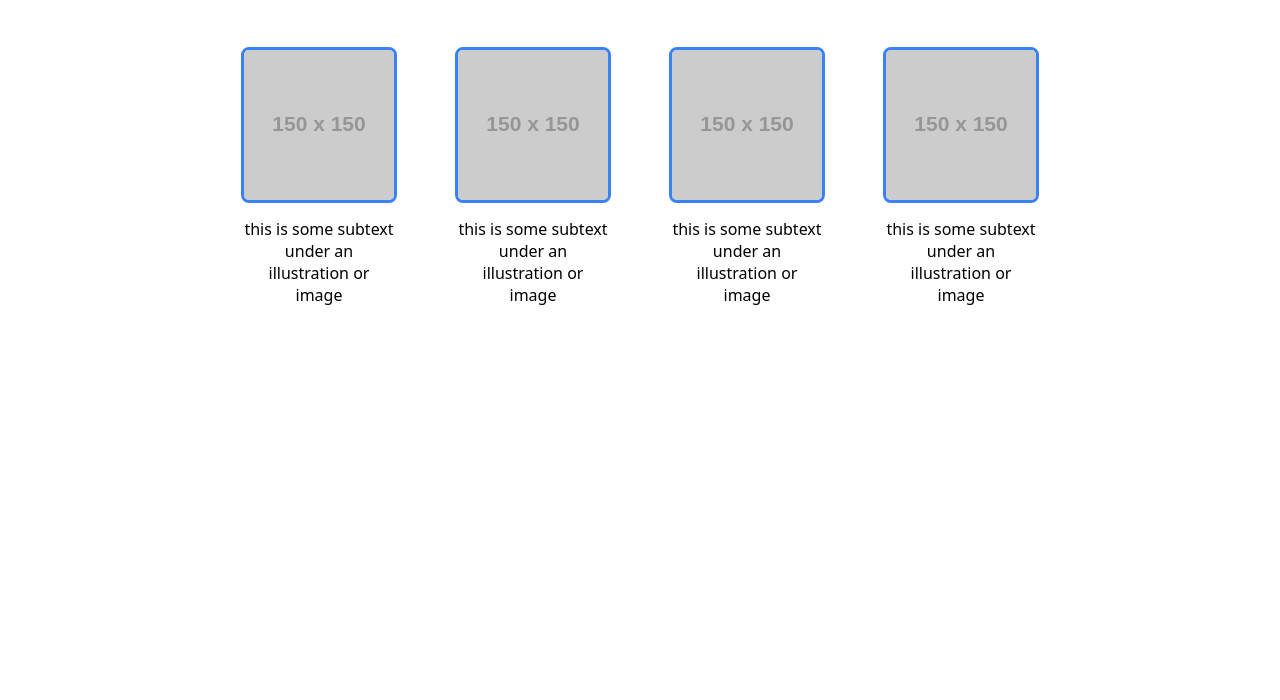
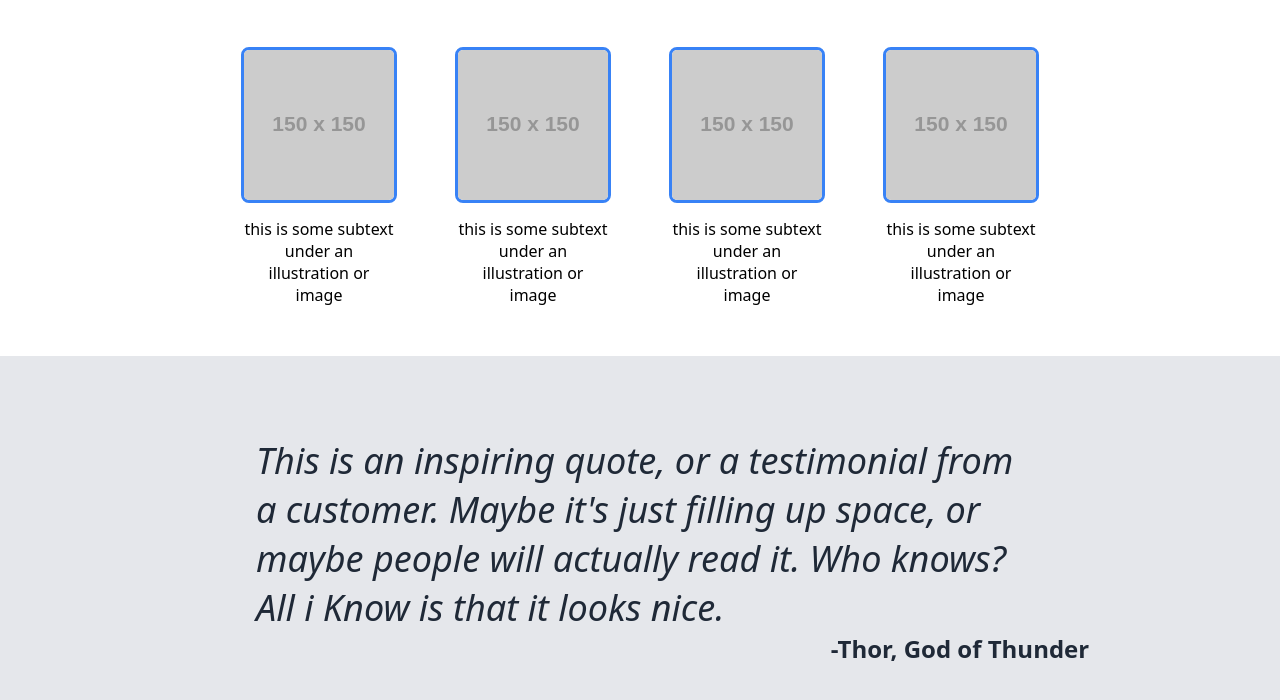
Before and after one commit to andreiPsarev/landing-page, a plain HTML site: page index.html in a window 1280 px wide. Shown: the part 602-1302 px from the top of the page. Before the commit the page ends 908 px from the top, so only its background shows below. Drawn offline with Linux system fonts and the light colour scheme; placeholder pictures from the web are drawn by us.

Commit message:
Added quote block

```diff
--- a/index.html
+++ b/index.html
@@ -61,5 +61,19 @@
 
     </div>
 
+    <div class="quote">
+
+        <div class="quote-text">
+            <p>This is an inspiring quote, or a testimonial from a customer.
+                Maybe it's just filling up space, or maybe people will actually read it.
+                Who knows? All i Know is that it looks nice.</p>
+        </div>
+
+        <div class="quote-author">
+            <p>-Thor, God of Thunder</p>
+        </div>
+
+    </div>
+
 </body>
 </html>
--- a/styles.css
+++ b/styles.css
@@ -3,7 +3,6 @@
     padding: 0;
     text-decoration: none;
     list-style: none;
-
 }
 
 body {
@@ -86,6 +85,7 @@ button {
     flex-direction: column;
     justify-content: center;
     align-items: center;
+    padding-bottom: 50px;
 }
 
 .content-header{
@@ -98,7 +98,6 @@ button {
 .content-card{
     display: flex;
     gap: 64px;
-
     flex-wrap: wrap;
 }
 
@@ -116,3 +115,28 @@ button {
     border-radius: 8px;
     border: #3882F6 solid 3px;
 }
+
+
+
+.quote {
+    display: flex;
+    flex-direction: column;
+    justify-content: center;
+    align-items: center;
+    background-color: #E5E7EB;
+    padding: 80px 0;
+}
+
+.quote-text {
+    width: 60%;
+    font-size: 36px;
+    font-style: italic;
+    color: #1F2937;
+}
+
+.quote-author {
+    font-size: 24px;
+    color: #1F2937;
+    font-weight: 700;
+    margin-left: 50%;
+}
```
